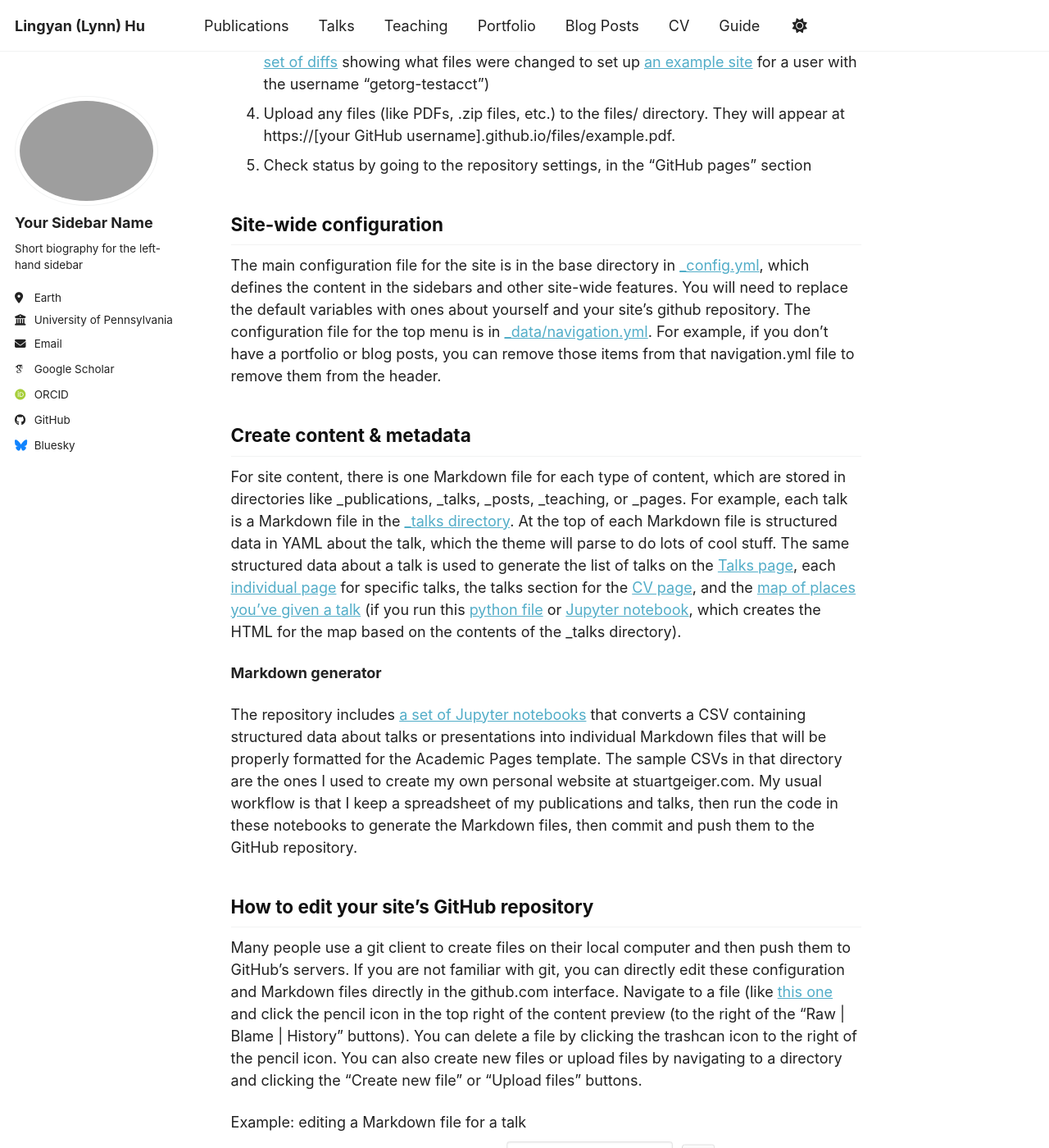
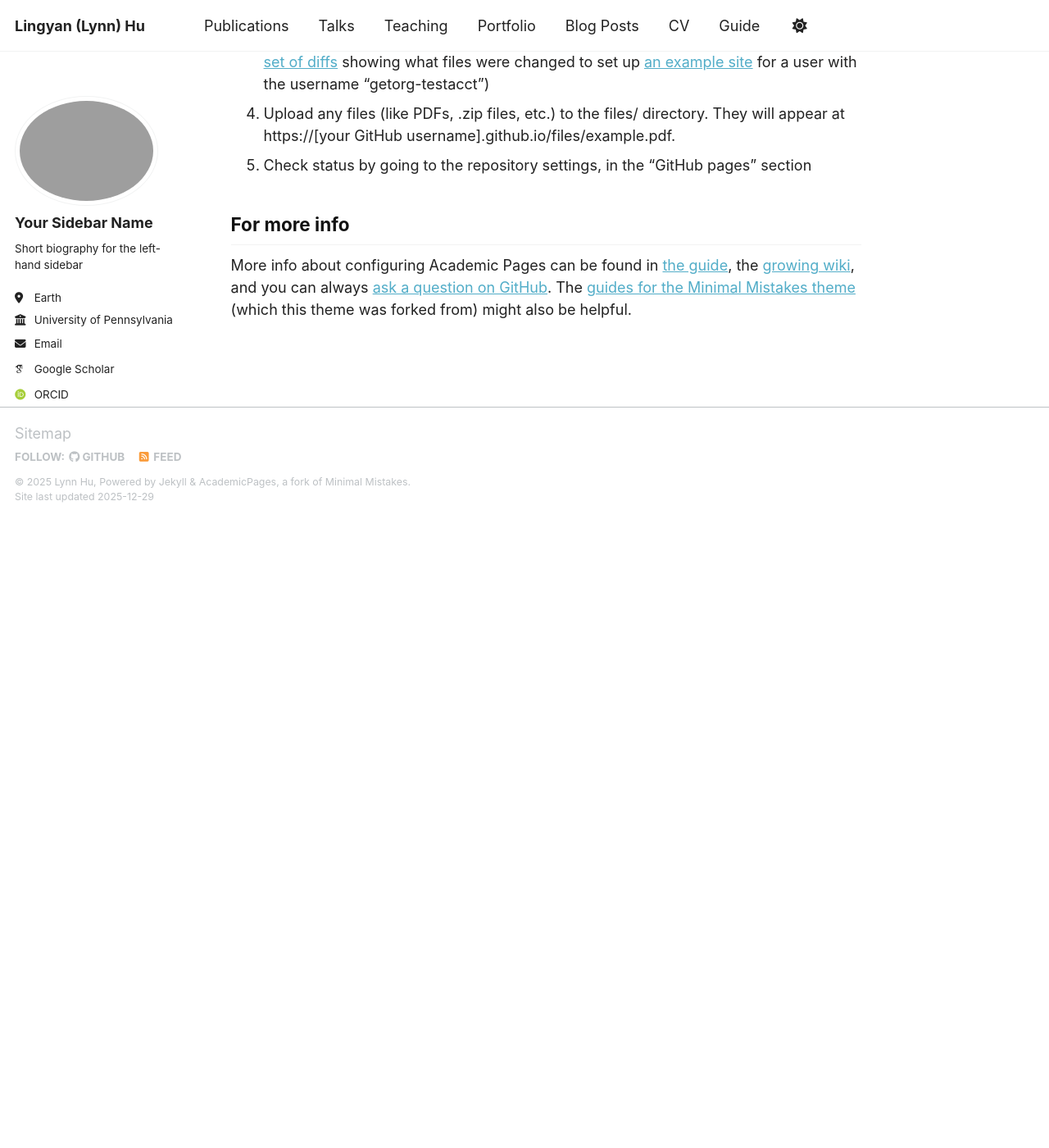
Before and after one commit to lingyh904/lingyh904.github.io, a Jekyll site: the page built from _pages/about.md, in a window 1280 px wide and 1400 px high, scrolled down 1294 px. Shown: the whole window at 82% size. Built offline with Jekyll 4.4.1, drawn with Linux system fonts in a browser that asks for light colours; some web fonts are replaced; a script bundle is joined from its source files by our own code; library files that are not in the unit come from our copies; after the commit the page ends 1928 px from its top, so only the background shows below that.

Commit message:
Update about.md

```diff
--- a/_pages/about.md
+++ b/_pages/about.md
@@ -36,25 +36,6 @@
 1. Upload any files (like PDFs, .zip files, etc.) to the files/ directory. They will appear at https://[your GitHub username].github.io/files/example.pdf.
 1. Check status by going to the repository settings, in the "GitHub pages" section
 
-Site-wide configuration
-------
-The main configuration file for the site is in the base directory in [_config.yml](https://github.com/academicpages/academicpages.github.io/blob/master/_config.yml), which defines the content in the sidebars and other site-wide features. You will need to replace the default variables with ones about yourself and your site's github repository. The configuration file for the top menu is in [_data/navigation.yml](https://github.com/academicpages/academicpages.github.io/blob/master/_data/navigation.yml). For example, if you don't have a portfolio or blog posts, you can remove those items from that navigation.yml file to remove them from the header.
-
-Create content & metadata
-------
-For site content, there is one Markdown file for each type of content, which are stored in directories like _publications, _talks, _posts, _teaching, or _pages. For example, each talk is a Markdown file in the [_talks directory](https://github.com/academicpages/academicpages.github.io/tree/master/_talks). At the top of each Markdown file is structured data in YAML about the talk, which the theme will parse to do lots of cool stuff. The same structured data about a talk is used to generate the list of talks on the [Talks page](https://academicpages.github.io/talks), each [individual page](https://academicpages.github.io/talks/2012-03-01-talk-1) for specific talks, the talks section for the [CV page](https://academicpages.github.io/cv), and the [map of places you've given a talk](https://academicpages.github.io/talkmap.html) (if you run this [python file](https://github.com/academicpages/academicpages.github.io/blob/master/talkmap.py) or [Jupyter notebook](https://github.com/academicpages/academicpages.github.io/blob/master/talkmap.ipynb), which creates the HTML for the map based on the contents of the _talks directory).
-
-**Markdown generator**
-
-The repository includes [a set of Jupyter notebooks](https://github.com/academicpages/academicpages.github.io/tree/master/markdown_generator
-) that converts a CSV containing structured data about talks or presentations into individual Markdown files that will be properly formatted for the Academic Pages template. The sample CSVs in that directory are the ones I used to create my own personal website at stuartgeiger.com. My usual workflow is that I keep a spreadsheet of my publications and talks, then run the code in these notebooks to generate the Markdown files, then commit and push them to the GitHub repository.
-
-How to edit your site's GitHub repository
-------
-Many people use a git client to create files on their local computer and then push them to GitHub's servers. If you are not familiar with git, you can directly edit these configuration and Markdown files directly in the github.com interface. Navigate to a file (like [this one](https://github.com/academicpages/academicpages.github.io/blob/master/_talks/2012-03-01-talk-1.md) and click the pencil icon in the top right of the content preview (to the right of the "Raw | Blame | History" buttons). You can delete a file by clicking the trashcan icon to the right of the pencil icon. You can also create new files or upload files by navigating to a directory and clicking the "Create new file" or "Upload files" buttons.
-
-Example: editing a Markdown file for a talk
-![Editing a Markdown file for a talk](/images/editing-talk.png)
 
 For more info
 ------
```
